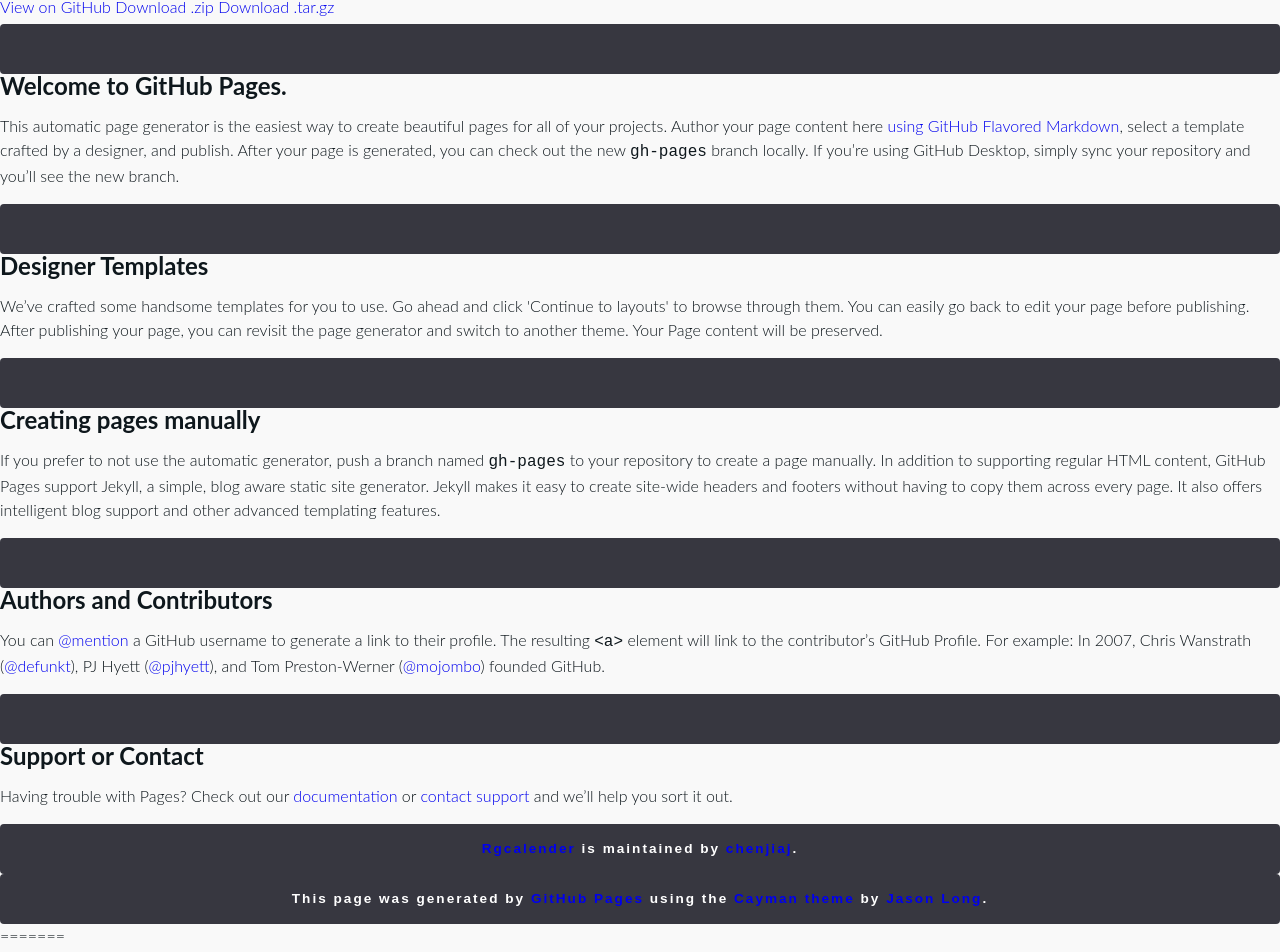
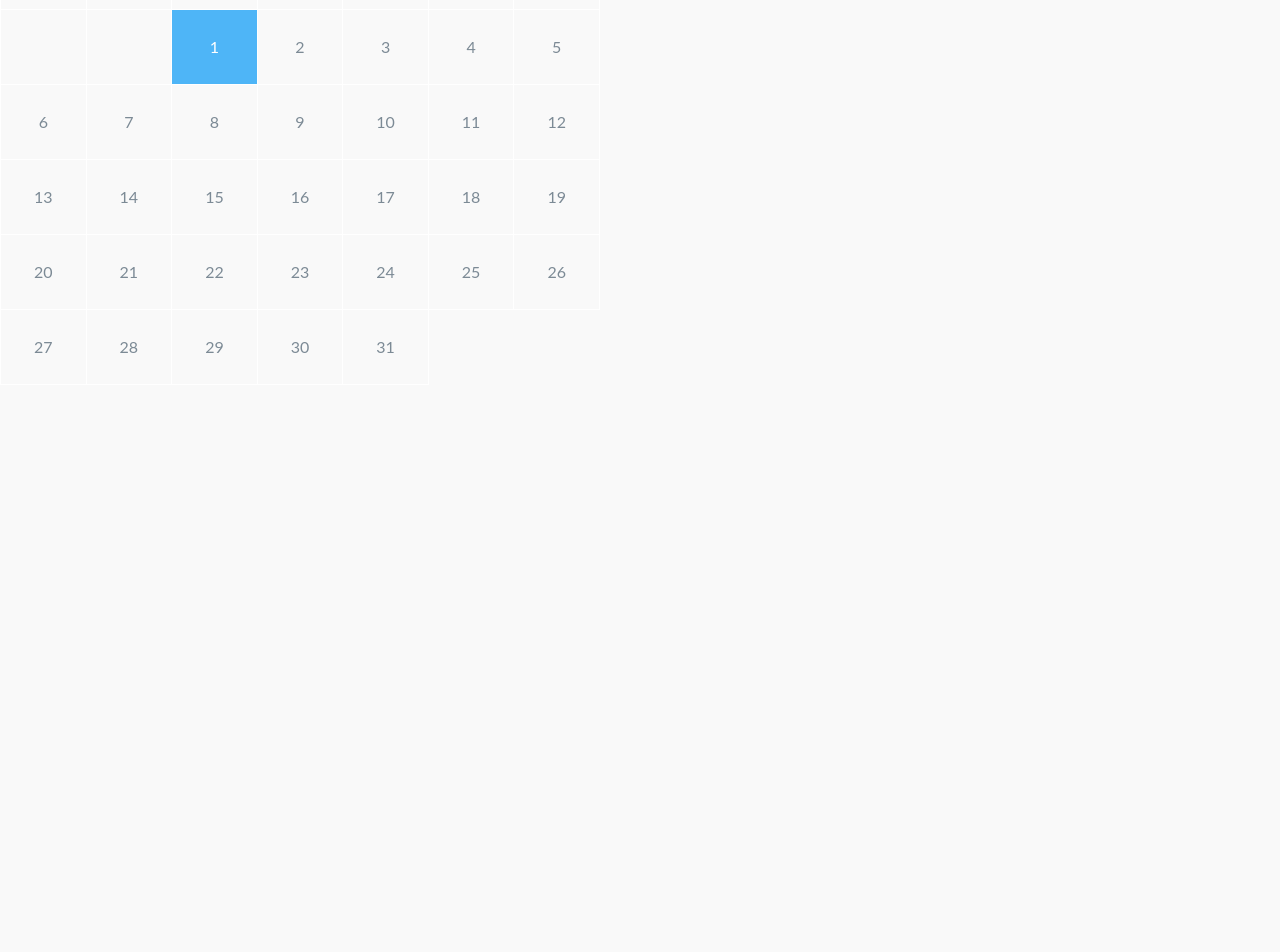
Before and after one commit to chenjiaj/RgCalender, a plain HTML site: page index.html in a window 1280 px wide. Shown: the part 120-1072 px from the top of the page. After the commit the page ends 800 px from the top, so only its background shows below. Drawn offline with nearby package versions, Linux system fonts and the light colour scheme.

Commit message:
消除冲突

```diff
--- a/index.html
+++ b/index.html
@@ -1,64 +1,7 @@
-<!DOCTYPE html>
-<<<<<<< HEAD
 <html lang="en-us">
-  <head>
-    <meta charset="UTF-8">
-    <title>Rgcalender by chenjiaj</title>
-    <meta name="viewport" content="width=device-width, initial-scale=1">
-    <link rel="stylesheet" type="text/css" href="stylesheets/normalize.css" media="screen">
-    <link href='https://fonts.googleapis.com/css?family=Open+Sans:400,700' rel='stylesheet' type='text/css'>
-    <link rel="stylesheet" type="text/css" href="stylesheets/stylesheet.css" media="screen">
-    <link rel="stylesheet" type="text/css" href="stylesheets/github-light.css" media="screen">
-  </head>
-  <body>
-    <section class="page-header">
-      <h1 class="project-name">Rgcalender</h1>
-      <h2 class="project-tagline">用于展示标记的日期，例如：展示某个营销活动某个活动范围的签到日期，将签到的日期标记到日历上</h2>
-      <a href="https://github.com/chenjiaj/RgCalender" class="btn">View on GitHub</a>
-      <a href="https://github.com/chenjiaj/RgCalender/zipball/master" class="btn">Download .zip</a>
-      <a href="https://github.com/chenjiaj/RgCalender/tarball/master" class="btn">Download .tar.gz</a>
-    </section>
-
-    <section class="main-content">
-      <h3>
-<a id="welcome-to-github-pages" class="anchor" href="#welcome-to-github-pages" aria-hidden="true"><span class="octicon octicon-link"></span></a>Welcome to GitHub Pages.</h3>
-
-<p>This automatic page generator is the easiest way to create beautiful pages for all of your projects. Author your page content here <a href="https://guides.github.com/features/mastering-markdown/">using GitHub Flavored Markdown</a>, select a template crafted by a designer, and publish. After your page is generated, you can check out the new <code>gh-pages</code> branch locally. If you’re using GitHub Desktop, simply sync your repository and you’ll see the new branch.</p>
-
-<h3>
-<a id="designer-templates" class="anchor" href="#designer-templates" aria-hidden="true"><span class="octicon octicon-link"></span></a>Designer Templates</h3>
-
-<p>We’ve crafted some handsome templates for you to use. Go ahead and click 'Continue to layouts' to browse through them. You can easily go back to edit your page before publishing. After publishing your page, you can revisit the page generator and switch to another theme. Your Page content will be preserved.</p>
-
-<h3>
-<a id="creating-pages-manually" class="anchor" href="#creating-pages-manually" aria-hidden="true"><span class="octicon octicon-link"></span></a>Creating pages manually</h3>
-
-<p>If you prefer to not use the automatic generator, push a branch named <code>gh-pages</code> to your repository to create a page manually. In addition to supporting regular HTML content, GitHub Pages support Jekyll, a simple, blog aware static site generator. Jekyll makes it easy to create site-wide headers and footers without having to copy them across every page. It also offers intelligent blog support and other advanced templating features.</p>
-
-<h3>
-<a id="authors-and-contributors" class="anchor" href="#authors-and-contributors" aria-hidden="true"><span class="octicon octicon-link"></span></a>Authors and Contributors</h3>
-
-<p>You can <a href="https://github.com/blog/821" class="user-mention">@mention</a> a GitHub username to generate a link to their profile. The resulting <code>&lt;a&gt;</code> element will link to the contributor’s GitHub Profile. For example: In 2007, Chris Wanstrath (<a href="https://github.com/defunkt" class="user-mention">@defunkt</a>), PJ Hyett (<a href="https://github.com/pjhyett" class="user-mention">@pjhyett</a>), and Tom Preston-Werner (<a href="https://github.com/mojombo" class="user-mention">@mojombo</a>) founded GitHub.</p>
-
-<h3>
-<a id="support-or-contact" class="anchor" href="#support-or-contact" aria-hidden="true"><span class="octicon octicon-link"></span></a>Support or Contact</h3>
-
-<p>Having trouble with Pages? Check out our <a href="https://help.github.com/pages">documentation</a> or <a href="https://github.com/contact">contact support</a> and we’ll help you sort it out.</p>
-
-      <footer class="site-footer">
-        <span class="site-footer-owner"><a href="https://github.com/chenjiaj/RgCalender">Rgcalender</a> is maintained by <a href="https://github.com/chenjiaj">chenjiaj</a>.</span>
-
-        <span class="site-footer-credits">This page was generated by <a href="https://pages.github.com">GitHub Pages</a> using the <a href="https://github.com/jasonlong/cayman-theme">Cayman theme</a> by <a href="https://twitter.com/jasonlong">Jason Long</a>.</span>
-      </footer>
-
-    </section>
-
-
-  </body>
-=======
 <head>
 	<meta charset="UTF-8">
-<meta name="viewport" content="width=device-width, initial-scale=1">
+	<meta name="viewport" content="width=device-width, initial-scale=1">
 	<title>SimpleCalendar</title>
 	<link rel="stylesheet" href="assets/css/style-personal.css">
 	<script src="assets/js/zepto.min.js" type="text/javascript"></script>
@@ -105,5 +48,4 @@
 		});
 	</script>
 </body>
->>>>>>> master
 </html>
```
